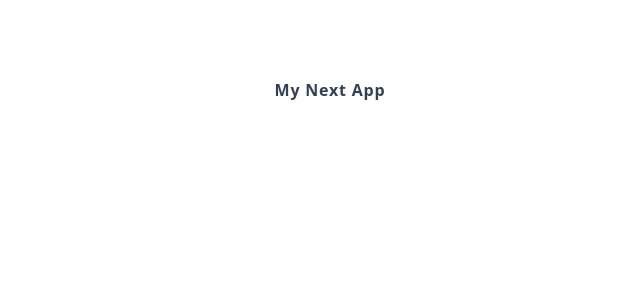
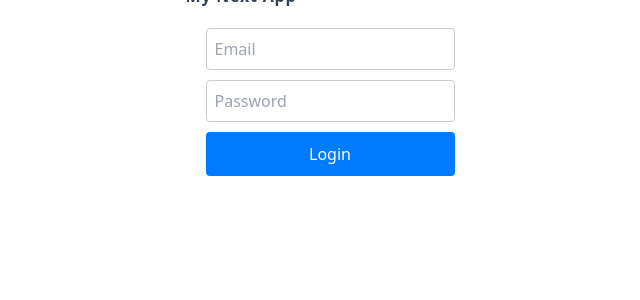
Before and after one commit to DesignDevTeam/DentalClinic, a Next.js app: page / in a window 1280 px wide. Shown: the top 300 px of the page, without its empty margins (310-950 px from the left). Built offline with nearby package versions, Linux system fonts and the light colour scheme.

Commit message:
feat: add the logout api

```diff
--- /dev/null
+++ b/src/app/api/auth/logout/route.js
@@ -0,0 +1,21 @@
+// app/api/auth/logout/route.ts
+import { NextResponse } from "next/server";
+import { supabase } from "../../../lib/supabase";
+
+export async function POST(request) {
+  const token = request.cookies.get("access_token")?.value;
+
+  if (token) {
+    // Invalidate Supabase session
+    await supabase.auth.signOut();
+  }
+
+  // Clear the HTTP-only cookie
+  const response = NextResponse.json({ message: "Logged out successfully" });
+  response.cookies.set("access_token", "", {
+    httpOnly: true,
+    expires: new Date(0),
+  });
+
+  return response;
+}
--- /dev/null
+++ b/src/app/dashboard/page.js
@@ -0,0 +1,12 @@
+
+import React from 'react';
+
+const page = () => {
+  return (
+    <div>
+      <h1>Dashboard</h1>
+    </div>
+  );
+};
+
+export default page;
--- a/src/app/page.js
+++ b/src/app/page.js
@@ -1,13 +1,14 @@
-import Image from "next/image";
-
+"use client";
+import Testsinging from "../components/Testsinging";
 export default function Home() {
   return (
-    <div className="grid grid-rows-[20px_1fr_20px] items-center justify-items-center min-h-screen p-8 pb-20 gap-16 sm:p-20">
+    <div className="grid grid-rows-[20px_1fr_20px] items-center justify-items-center min-h-screen p-8  gap-16 sm:p-20">
       <main>
         <h1 className="text-slate-700 font-bold -tracking-tighter  ">
           {" "}
           My Next App{" "}
         </h1>
+        <Testsinging />
       </main>
     </div>
   );
--- /dev/null
+++ b/src/components/Testsinging.jsx
@@ -0,0 +1,48 @@
+import React, { useState } from 'react'
+
+export default function Component() {
+  const [email, setEmail] = useState('')
+  const [password, setPassword] = useState('')
+
+  const handleSubmit = (e) => {
+    e.preventDefault()
+    console.log('Email:', email, 'Password:', password)
+    // Here you would typically handle the login logic
+  }
+
+  return (
+    <div style={{ maxWidth: '300px', margin: '0 auto', padding: '20px' }}>
+      <form onSubmit={handleSubmit} style={{ display: 'flex', flexDirection: 'column', gap: '10px' }}>
+        <input
+          type="email"
+          value={email}
+          onChange={(e) => setEmail(e.target.value)}
+          placeholder="Email"
+          required
+          style={{ padding: '8px', borderRadius: '4px', border: '1px solid #ccc' }}
+        />
+        <input
+          type="password"
+          value={password}
+          onChange={(e) => setPassword(e.target.value)}
+          placeholder="Password"
+          required
+          style={{ padding: '8px', borderRadius: '4px', border: '1px solid #ccc' }}
+        />
+        <button
+          type="submit"
+          style={{
+            padding: '10px',
+            backgroundColor: '#007bff',
+            color: 'white',
+            border: 'none',
+            borderRadius: '4px',
+            cursor: 'pointer'
+          }}
+        >
+          Login
+        </button>
+      </form>
+    </div>
+  )
+}
```
